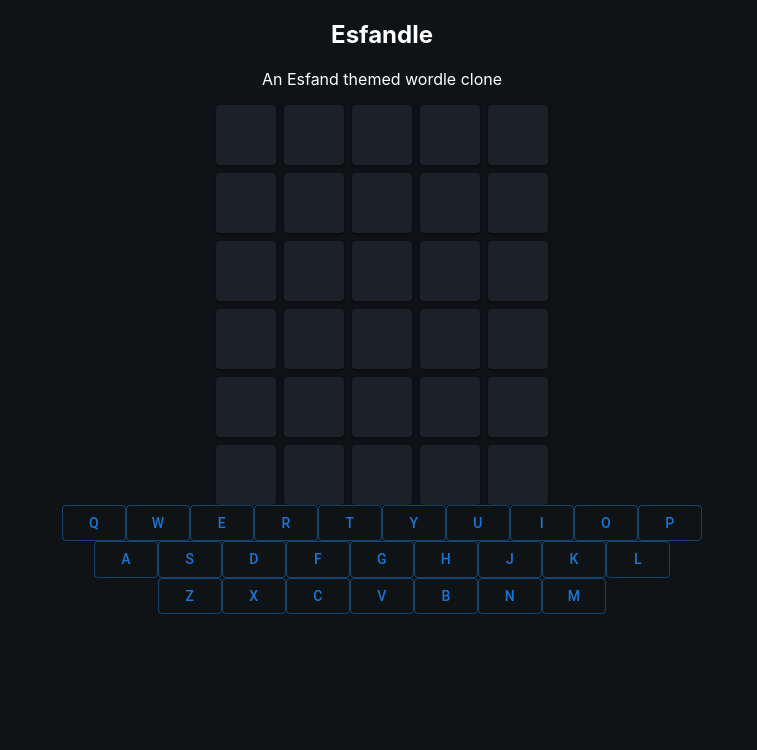
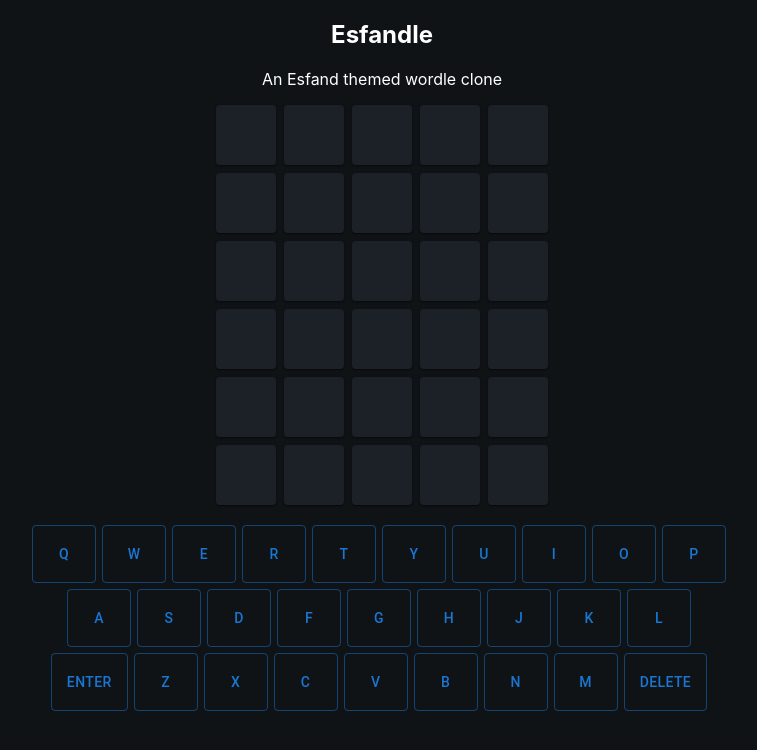
Before and after one commit to Esfands/Esfandle, a React (Create React App) app: page / in a window 1280 px wide. Shown: the top 750 px of the page, without its empty margins (258-1015 px from the left). Built offline with nearby package versions, Linux system fonts and the light colour scheme.

Commit message:
Some inline css work. Me cleanup later

```diff
--- a/src/components/grid/Cell.tsx
+++ b/src/components/grid/Cell.tsx
@@ -3,7 +3,7 @@
 const Cell = () => {
 
     return (
-        <Paper sx={{ height: 60, width: 60 }} style={{backgroundColor: "#1b2126", color: "white"}}></Paper>
+        <Paper sx={{ height: 60, width: 60, fontWeight: "bold", fontSize: "2rem"}} style={{backgroundColor: "#1b2126", color: "white"}}></Paper>
     )
 };
 
--- a/src/components/keyboard/Key.tsx
+++ b/src/components/keyboard/Key.tsx
@@ -7,7 +7,7 @@
 
 const Key = ({ value }: Props) => {
     return (
-        <Button variant="outlined">{value}</Button>
+        <Button variant="outlined" sx={{height: "58px", margin: "0 6px 6px 0"}}>{value}</Button>
     )
 };
 
--- a/src/components/keyboard/KeyValue.tsx
+++ b/src/components/keyboard/KeyValue.tsx
@@ -26,4 +26,6 @@
   | "N"
   | "M"
   | "I"
-  | "O";
+  | "O"
+  | "Enter"
+  | "Delete";
--- a/src/components/keyboard/Keyboard.tsx
+++ b/src/components/keyboard/Keyboard.tsx
@@ -2,7 +2,7 @@
 
 const Keyboard = () => {
     return(
-        <div>
+        <div style={{marginTop:"20px"}}>
             <div>
                 <Key value="Q" />
                 <Key value="W" />
@@ -27,6 +27,7 @@
                 <Key value="L" />
             </div>
             <div>
+                <Key value="Enter" />
                 <Key value="Z" />
                 <Key value="X" />
                 <Key value="C" />
@@ -34,6 +35,7 @@
                 <Key value="B" />
                 <Key value="N" />
                 <Key value="M" />
+                <Key value="Delete" />
             </div>
         </div>
     )
```
